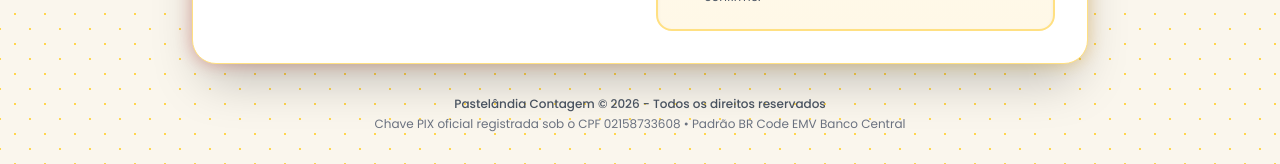
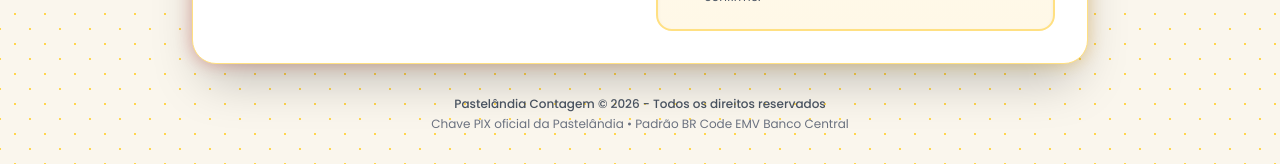
Before and after one commit to digitalrobertlima/gerador-qr-code-pix, a plain HTML site: page index.html in a window 1280 px wide. Shown: the part 751-915 px from the top of the page. Drawn offline with nearby package versions, Linux system fonts and the light colour scheme.

Commit message:
Remove CPF do rodapé
Co-Authored-By: Claude Sonnet 5.5 <noreply@anthropic.com>
Claude-Session: https://claude.ai/code/session_01MQvxbbjvKdU2V8EPoYTu84

```diff
--- a/index.html
+++ b/index.html
@@ -313,7 +313,7 @@
         <!-- RODAPÉ DA APLICAÇÃO -->
         <footer class="mt-8 text-center text-xs text-gray-500 space-y-1">
             <p class="font-medium text-gray-600">Pastelândia Contagem &copy; 2026 - Todos os direitos reservados</p>
-            <p>Chave PIX oficial registrada sob o CPF 02158733608 &bull; Padrão BR Code EMV Banco Central</p>
+            <p>Chave PIX oficial da Pastelândia &bull; Padrão BR Code EMV Banco Central</p>
         </footer>
 
     </div>
```
